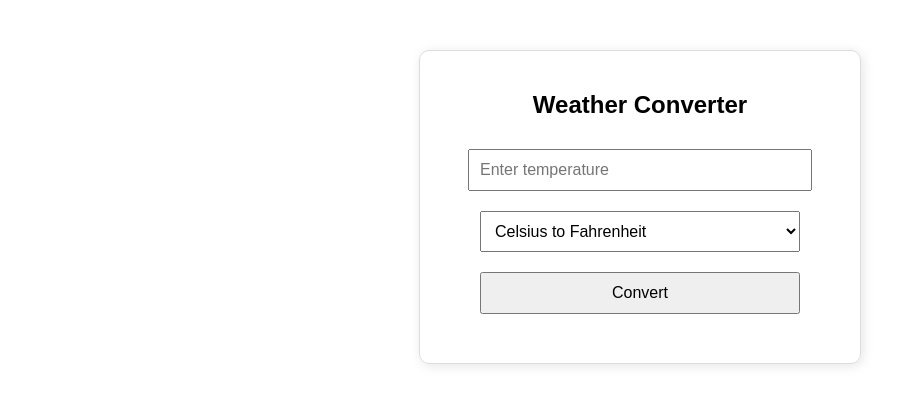
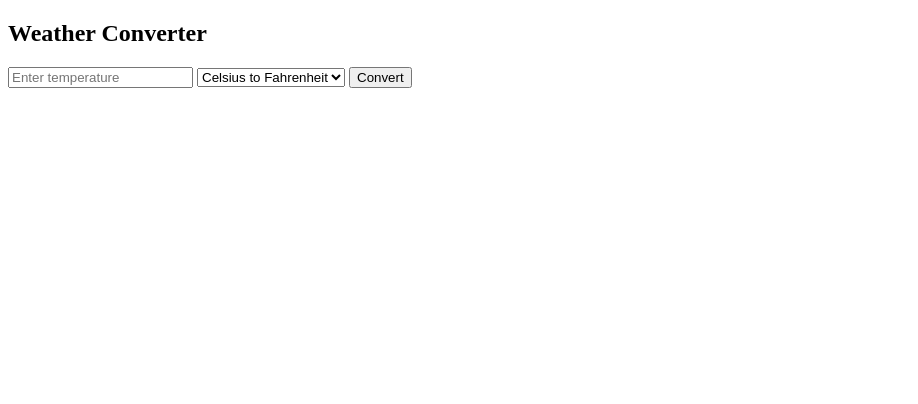
Before and after one commit to Ecommerce-p771/Weather-converted, a plain HTML site: page index.html in a window 1280 px wide. Shown: the whole page, without its empty margins (0-918 px from the left). Drawn offline with Linux system fonts and the light colour scheme.

Commit message:
first commit

```diff
--- a/index.html
+++ b/index.html
@@ -4,27 +4,7 @@
     <meta charset="UTF-8">
     <meta name="viewport" content="width=device-width, initial-scale=1.0">
     <title>Weather Converter</title>
-    <style>
-        body {
-            font-family: Arial, sans-serif;
-            text-align: center;
-            margin: 50px;
-        }
-        .container {
-            max-width: 400px;
-            margin: auto;
-            padding: 20px;
-            border: 1px solid #ddd;
-            border-radius: 10px;
-            box-shadow: 2px 2px 12px rgba(0, 0, 0, 0.1);
-        }
-        input, select, button {
-            margin: 10px;
-            padding: 10px;
-            width: 80%;
-            font-size: 16px;
-        }
-    </style>
+
 </head>
 <body>
     <div class="container">
```
